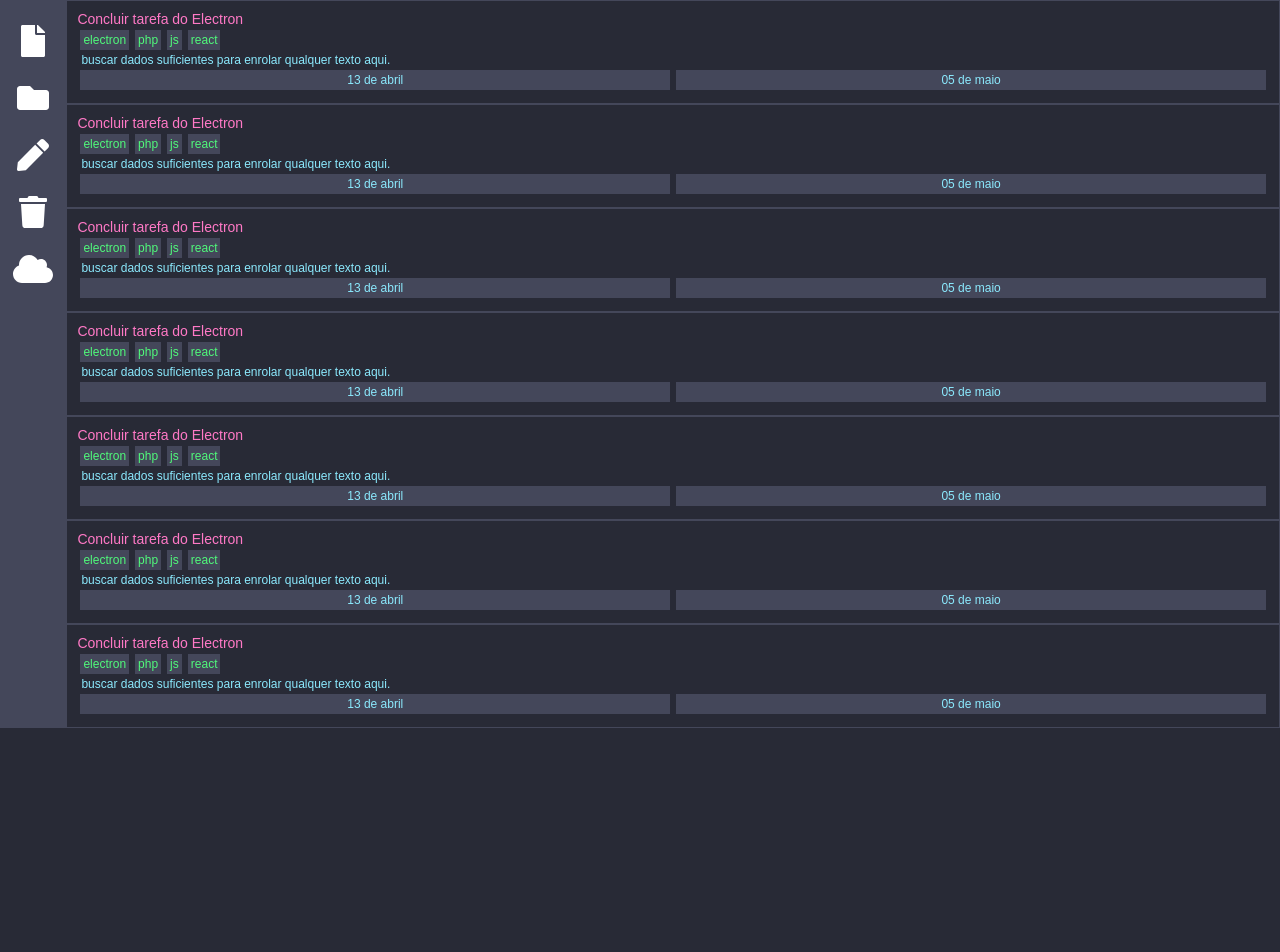
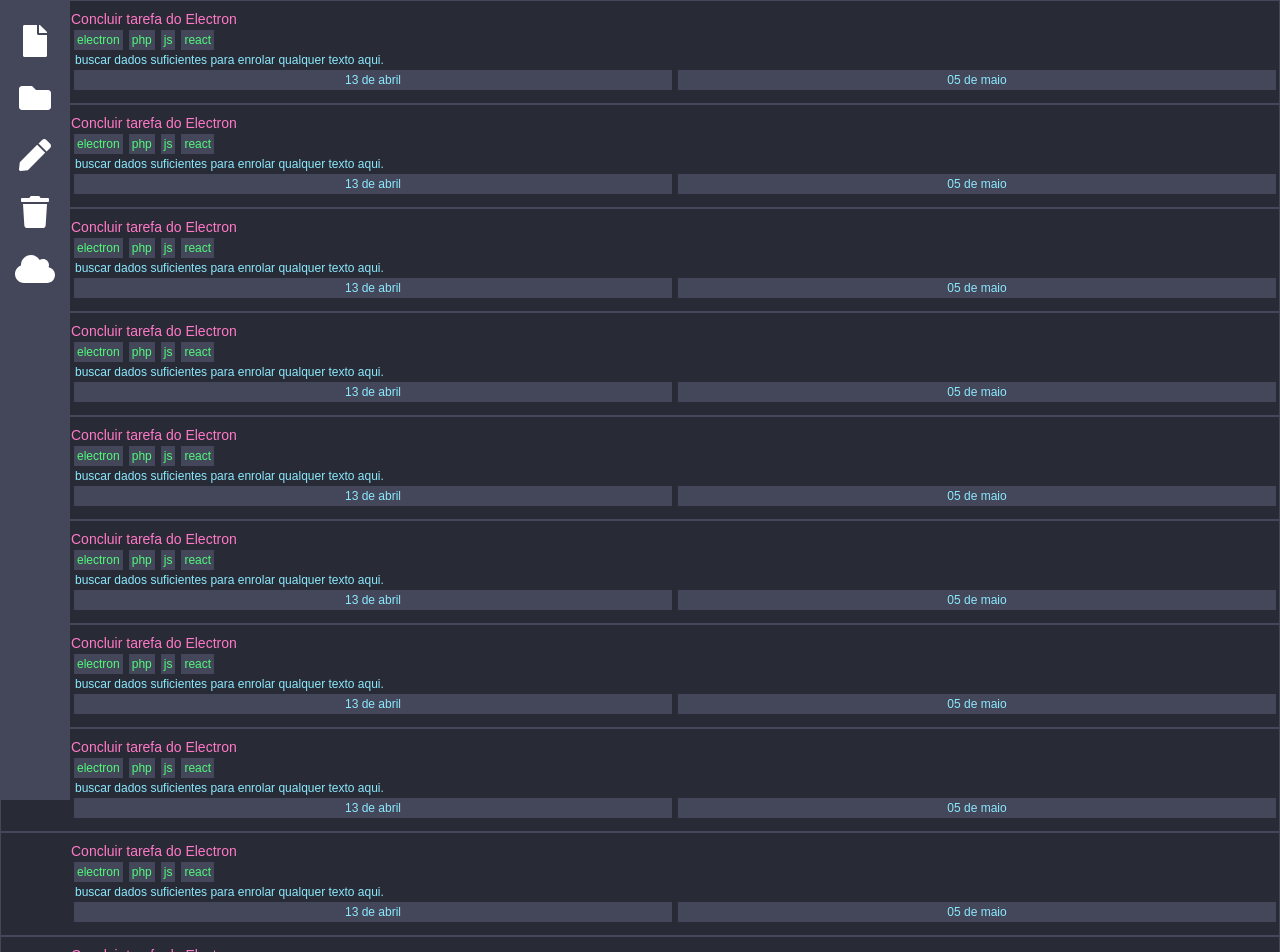
Before and after one commit to samuellevy/todo-fordevs, a React (Create React App) app: page / in a window 1280 px wide. Shown: the top 952 px of the page. Before the commit the page ends 800 px from the top, so only its background shows below. Built offline with nearby package versions, Linux system fonts and the light colour scheme.

Commit message:
fixing menu bar

```diff
--- a/src/App.css
+++ b/src/App.css
@@ -5,17 +5,25 @@
   flex-direction: row;
 }
 
-*{margin: 0; padding: 0;box-sizing: border-box;}
+*{margin: 0;padding: 0;box-sizing: border-box;}
 body{
   background-color: #282a36;
   font-family: 'SourceSansPro-Regular', sans-serif;
 }
 aside{
   width: 70px;
+  left: 0;
+  height: 100vh;
   background-color: #44475a;
   justify-items: center;
   justify-content: center;
   text-align: center;
+  position: fixed;
+}
+aside.disabled{
+  left: -70px;
+  -webkit-transition: left 2s; /* Safari */
+  transition: left 2s;
 }
 aside li{
   list-style: none;
@@ -33,8 +41,7 @@ section{
 article{
   width: 100%;
   border: 1px #44475a solid;
-    margin: 0;
-    padding: 10px;
+  padding: 10px 0 10px 70px;
 }
 
 header{
--- a/src/App.js
+++ b/src/App.js
@@ -10,12 +10,15 @@ import { faFile,faFolder,faPen,faTrash,faCloud } from '@fortawesome/free-solid-s
 import ItemBox from './components/ItemBox';
 
 library.add(faFile,faFolder,faPen,faTrash,faCloud);
+function hide(){
+  alert('tst');
+}
 
 function App() {
   return (
     <div className="App">
       <aside>
-        <li><FontAwesomeIcon icon="file" className="icon" size="2x"/></li>
+        <li onClick={()=>{hide()}}><FontAwesomeIcon icon="file" className="icon" size="2x"/></li>
         <li><FontAwesomeIcon icon="folder" className="icon" size="2x"/></li>
         <li><FontAwesomeIcon icon="pen" className="icon" size="2x"/></li>
         <li><FontAwesomeIcon icon="trash" className="icon" size="2x"/></li>
@@ -29,6 +32,9 @@ function App() {
         <ItemBox/>
         <ItemBox/>
         <ItemBox/>
+        <ItemBox/>
+        <ItemBox/>
+        <ItemBox/>
       </section>
     </div>
   );
```
Lines whose indentation alone changed are shown as unchanged.
